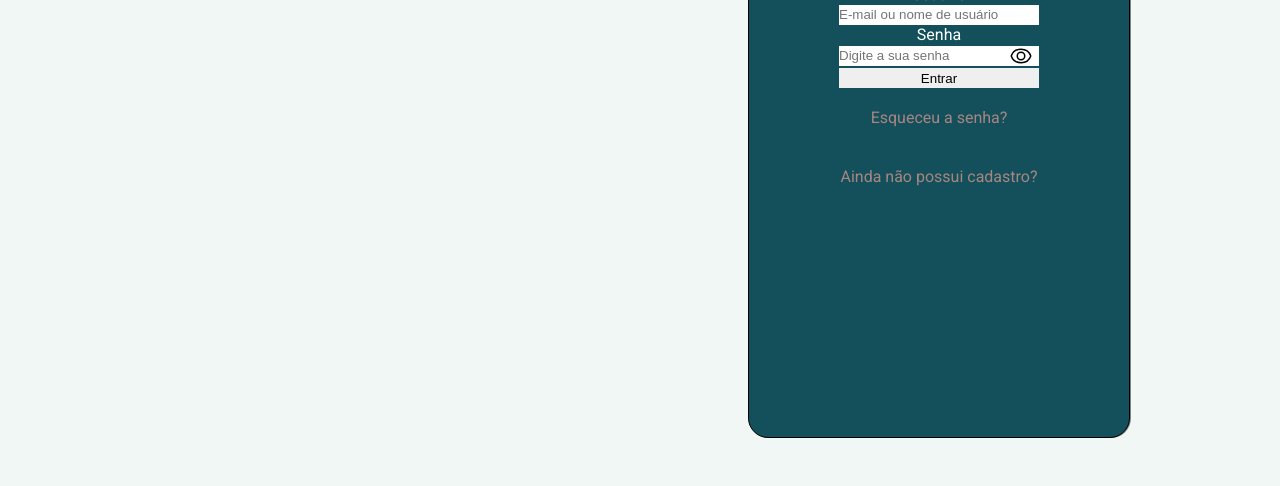
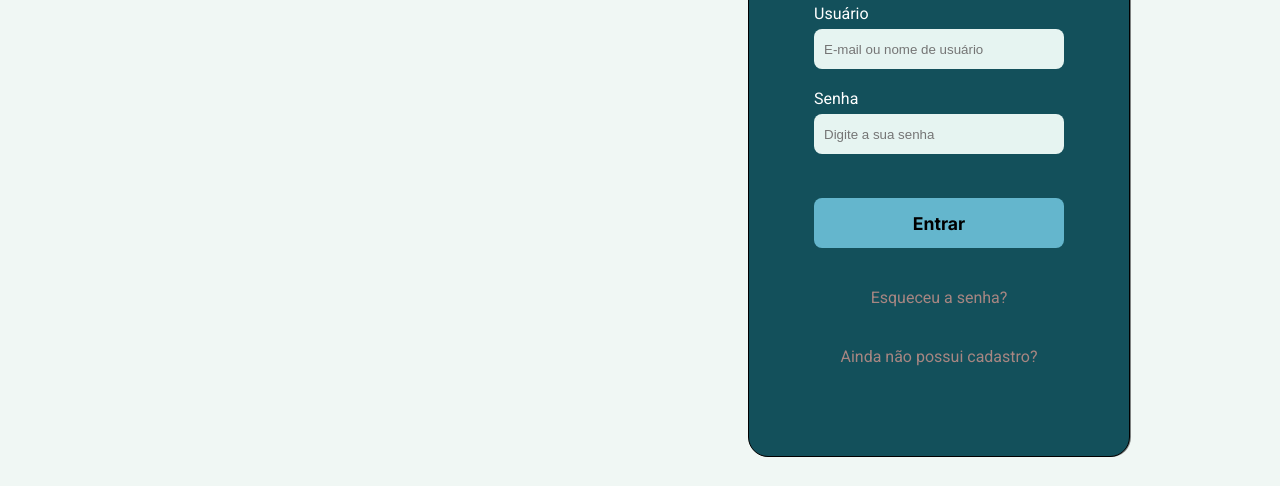
Before and after one commit to sangonvi/veterinarySystem, a plain HTML site: page pag001.html in a window 1280 px wide. Shown: the part 314-800 px from the top of the page. Drawn offline with Linux system fonts and the light colour scheme.

Commit message:
Alteração do CSS

```diff
--- a/pag001.html
+++ b/pag001.html
@@ -1,4 +1,6 @@
 <!DOCTYPE html>
+PAG001
+
 <html lang="pt-br">
   <head>
     <meta charset="UTF-8" />
@@ -21,36 +23,31 @@
     <main>
       <p class="login">Login</p>
       <form action="cadastro.php" method="post" autocomplete="on">
-        <p>Usuário</p>
-        <label for="iusu"></label>
+        <label for="iusu">Usuário</label><br>
         <input
           type="text"
           name="usu"
           id="iusu"
           placeholder="E-mail ou nome de usuário"
           required
-          autocomplete="username"
-        />
-        <p>Senha</p>
-        <label for="isen"></label>
+          autocomplete="username"/>
 
         <div class="content-password">
+            <label for="isen">Senha</label><br>
             <input
                 type="password"
                 name="sen"
                 id="isen"
                 placeholder="Digite a sua senha"
                 required
-            autocomplete="current-password"
-          />
+                autocomplete="current-password"/>
 
             <i class="icon icon-olho" aria-hidden="true" id="icon-olho"></i>
         </div>
 
-        <input type="submit" value="Entrar" />
+        <input type="submit" value="Entrar" class="botao"/>
       </form>
       <p><a href="#">Esqueceu a senha?</a></p>
       <p><a href="pag002.html">Ainda não possui cadastro?</a></p>
     </main>
   </body>
-</html>
--- a/style.css
+++ b/style.css
@@ -2,26 +2,28 @@
 
 @import url('https://fonts.googleapis.com/css2?family=Roboto:ital,wght@0,100;0,300;0,400;0,500;0,700;0,900;1,100;1,300;1,400;1,500;1,700;1,900&display=swap');
 
+@import url('https://fonts.googleapis.com/css2?family=Inter:wght@100;200;300;400;500;600;700;800;900&display=swap');
+
 :root {
-  --cor00: #f0f7f4;
+    --cor00: #F0F7F4;
     --cor01: #9cf6f677;
-  --cor02: #0c7489;
-  --cor03: #13505b;
-  --cor04: #a78682;
+    --cor02: #0C7489;
+    --cor03: #13505B;
+    --cor04: #A78682;
     --cor05: #040404;
 
     --fonte01: 'Roboto', sans-serif;
     --fonte02: Arial, Helvetica, sans-serif;
+    --fonte03: 'Inter', sans-serif;
 }
 
 * {
     margin: 0px;
     padding: 0px;
-  border: 0px;
 }
 
 body {
-  background-color: var(--cor00);
+    background-color:var(--cor00);
     font-family: var(--fonte01);
 }
 
@@ -31,9 +33,8 @@ header {
     font-weight: bold;
 }
 
-header > nav > p,
-a {
-  color: #040404;
+header > nav > p, a {
+    color:#040404;
     padding: 30px;
     text-decoration: none;
 }
@@ -58,7 +59,7 @@ main > p {
 }
 
 main > p > a {
-  text-decoration: none;
+    text-decoration:none;
     color: var(--cor04);
 }
 
@@ -66,60 +67,42 @@ main > p.login {
     padding: 20px;
     font-weight: bold;
     font-size: 2em;
-  text-shadow: 1px 2px #00000057;
+    text-shadow: 1px 2px  #00000057;
 }
 
-/* -----------------------------ICON EYES PASSWORD-------------------------------------------- */
-
-/* define o icone a aparecer */
-.icon-olho:before {
-  background-image: url(svgs/eye-see-show-svgrepo-com.svg);
-
-  color: red !important;
-
-  position: relative;
-  right: 30px;
+form {
+    width: fit-content;
+    margin: 0px auto;
 }
 
-/* define o icone a aparecer */
-.icon-olho-esconder:before {
-  background-image: url(/svgs/disable-eye-inactive-svgrepo-com.svg);
-  position: relative;
-  right: 30px;
+input {
+    height: 40px;
+    border-radius: 8px;
+    width: 250px;
+    margin-bottom: 20px;
+    border: 0px;
+    background-color: #e6f4f1;
 }
 
-/* display flex para ficarem um do lado do outro
-
-aling items para ficarem na mesma altura
-
-width fit content para o tamanho da caixa ser = o tamanho do conteudo certinho
-
-margin para centralizar
-
-transform para ele andar 12px para a direita pq tava dando um probleminha com o icon*/
-
-.content-password {
-  display: flex;
-  align-items: center;
-
-  width: fit-content;
-  margin: 0 auto;
-
-  transform: translateX(12px);
+input::-webkit-input-placeholder {
+    padding-left: 10px;
 }
 
-/* Padding right para que nos ultimos 33px do input não apareça as senhas que ficariam em cima do icone de olho */
-#isen {
-  padding-right: 33px;
-  box-sizing: border-box;
+label {
+    float: left;
+    text-align: left;
+    margin-bottom: 6px;
 }
 
-/* ----------------------------INPUT------------------------------------------ */
+.botao {
+    background-color: #64b6cd;
+    height: 50px;
+    font-family: var(--fonte03);
+    font-size: 1.1em;
+    font-weight: bold;
+}
 
-/* defini um tamanho para os inputs por que eles ficavam com alturas diferentes por causa do icone
-
-e ficavam com largura diferente por causa dos paddings*/
-input {
-  width: 200px;
-  height: 20px;
+.botao:hover {
+    background-color: #00c6ff;
+    color: var(--cor00);
 }
```
Lines whose indentation alone changed are shown as unchanged.
